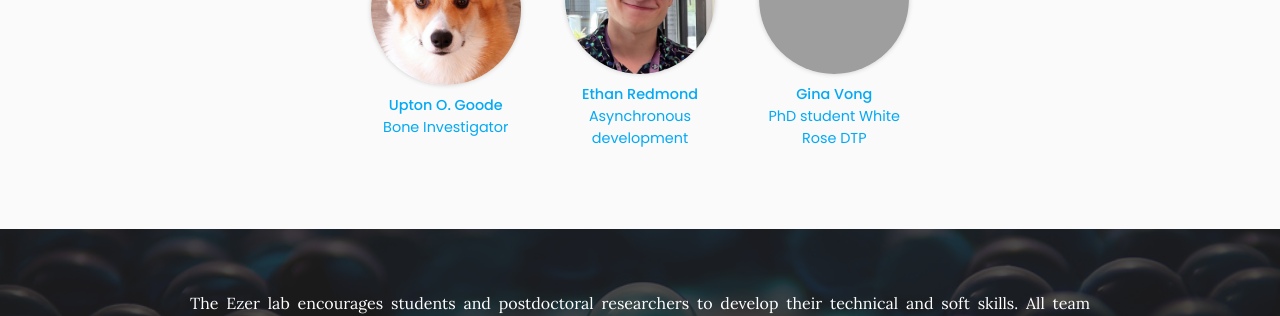
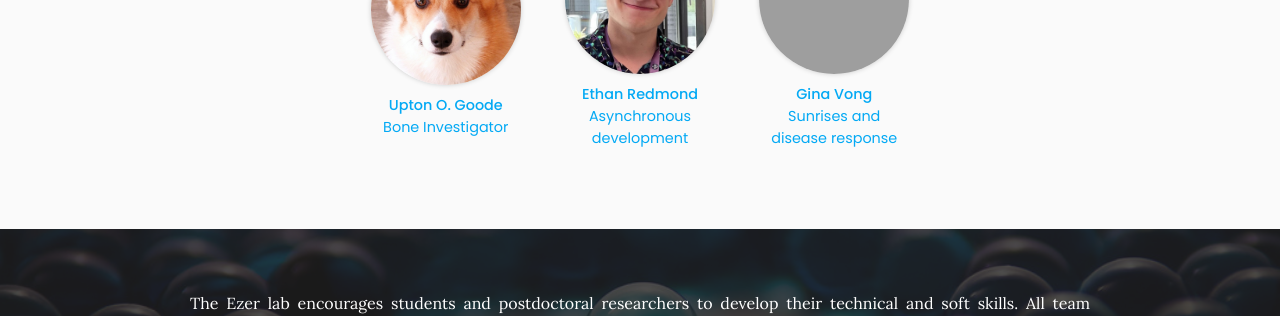
Before and after one commit to stressedplants/labwebsite, a Jekyll site: the page built from team/index.md, in a window 1280 px wide. Shown: the part 530-846 px from the top of the page. Built offline with Jekyll 4.4.1, drawn with Linux system fonts in a browser that asks for light colours; grey boxes are pictures that could not be loaded.

Commit message:
Update gina-vong.md

```diff
--- a/_members/gina-vong.md
+++ b/_members/gina-vong.md
@@ -1,7 +1,7 @@
 ---
 name: Gina Vong
 image: images/GinaV.jpg
-description: PhD student White Rose DTP
+description: Sunrises and disease response
 role: phd
 group: phd
 links:
```
